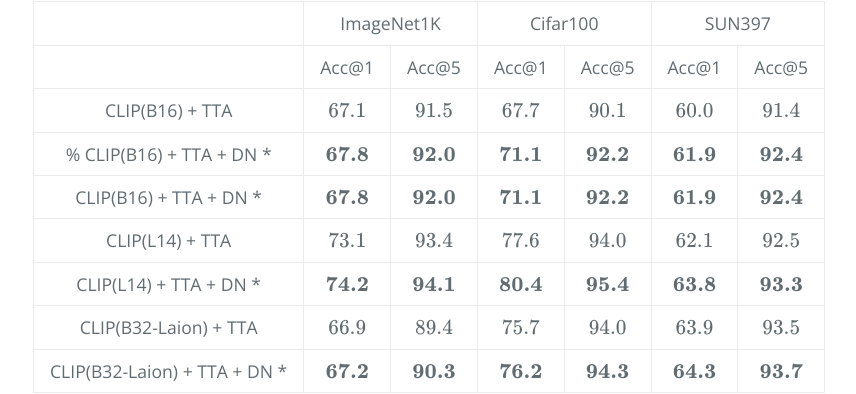
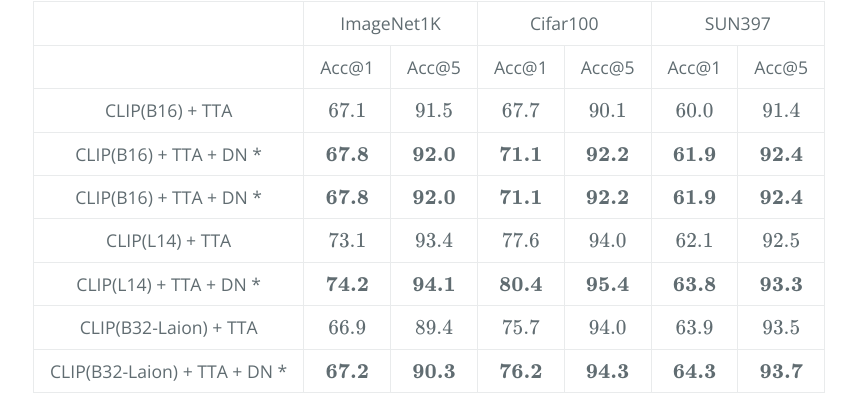
Before and after one commit to fengyuli-dev/dn-website, a Jekyll site: the page built from index.md, in a window 1280 px wide. Shown: the part 5192-5586 px from the top of the page, without its empty margins (191-1047 px from the left). Built offline with Jekyll 4.4.1, drawn with Linux system fonts in a browser that asks for light colours; formulas are drawn with MathJax 3.

Commit message:
typo fix

```diff
--- a/index.md
+++ b/index.md
@@ -16,13 +16,9 @@ layout: default
         text-align: center;
     }
 
-    td[style*="textbf"] {
-        background-color: #f2f2f2;
-    }
-
     a:hover {
         text-decoration: underline;
-    }k
+    }
 </style>
 
 ### TL;DR
@@ -435,7 +431,7 @@ Finally, we present zero-shot classification performance on ImageNet1K, Cifar100
         <td style="text-align:center;">$91.4$</td>
     </tr>
     <tr>
-        <td style="text-align:center;">% CLIP(B16) + TTA + DN *</td>
+        <td style="text-align:center;">CLIP(B16) + TTA + DN *</td>
         <td style="text-align:center;">$\textbf{67.8}$</td>
         <td style="text-align:center;">$\textbf{92.0}$</td>
         <td style="text-align:center;">$\textbf{71.1}$</td>
```
